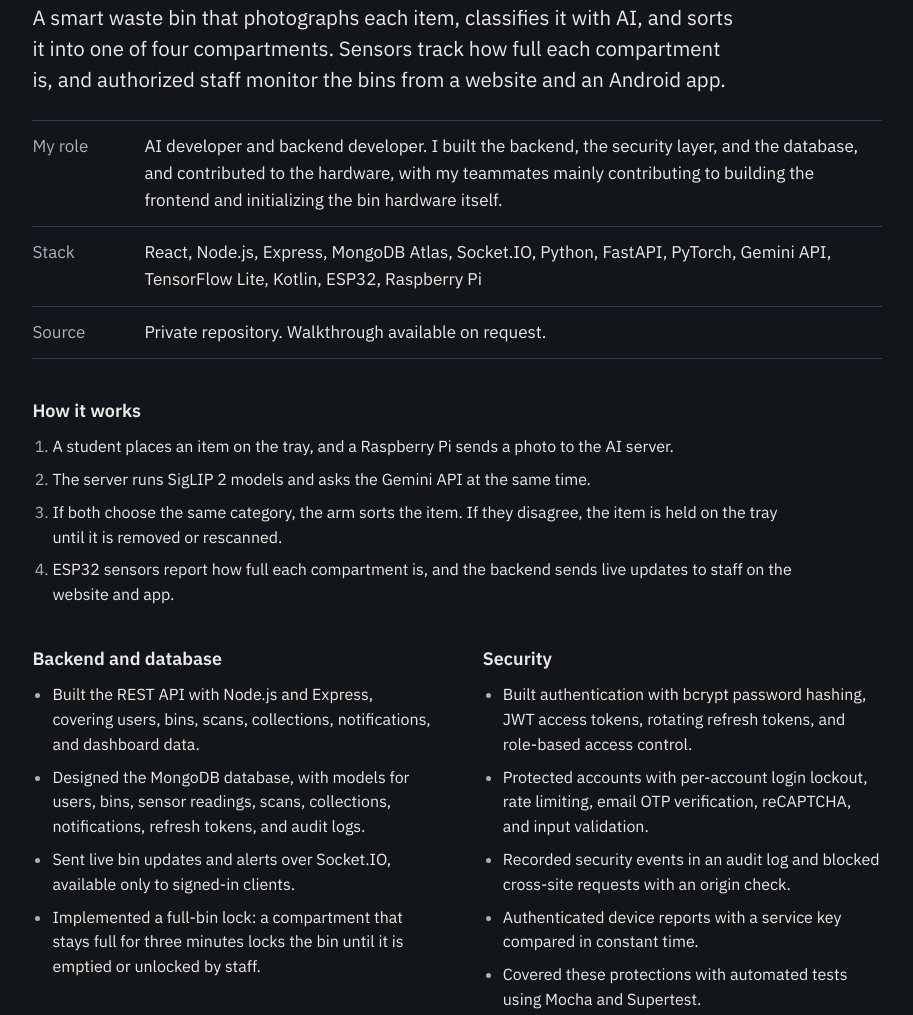
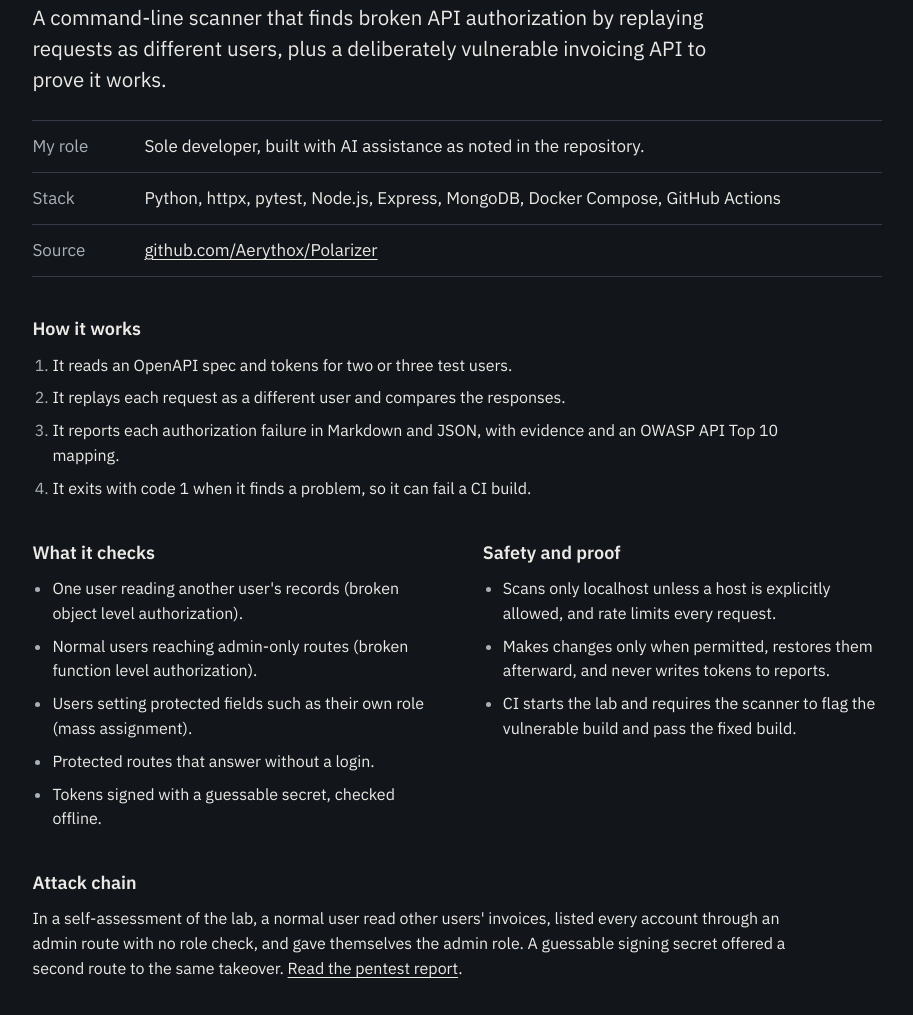
Before and after one commit to Aerythox/Aerythox.github.io, a plain HTML site: page index.html in a window 1280 px wide. Shown: the part 1191-2206 px from the top of the page, without its empty margins (350-1263 px from the left). Drawn offline with Linux system fonts and the light colour scheme.

Commit message:
Polarizer Project Added to Site

```diff
--- a/index.html
+++ b/index.html
@@ -99,7 +99,7 @@
                         <p class="trace-result"><code>200 OK</code><span>Records returned.</span></p>
                     </div>
 
-                    <p class="trace-note">Illustrative example. No data is sent to a server.</p>
+                    <p class="trace-note">Illustrative example. No data is sent to a server. <a href="#polarizer">Polarizer</a>, below, automates this check.</p>
                 </section>
             </div>
         </section>
@@ -107,7 +107,55 @@
         <section id="work" class="section page" aria-labelledby="work-title">
             <h2 id="work-title" class="section-title">Selected work</h2>
             <div class="section-body">
-                <article class="project project-featured">
+                <article id="polarizer" class="project project-featured">
+                    <h3 class="project-name">Polarizer</h3>
+                    <p class="project-meta">Open-source project, 2026</p>
+                    <p class="project-summary">A command-line scanner that finds broken API authorization by replaying requests as different users, plus a deliberately vulnerable invoicing API to prove it works.</p>
+                    <dl class="facts">
+                        <div><dt>My role</dt><dd>Sole developer, built with AI assistance as noted in the repository.</dd></div>
+                        <div><dt>Stack</dt><dd>Python, httpx, pytest, Node.js, Express, MongoDB, Docker Compose, GitHub Actions</dd></div>
+                        <div><dt>Source</dt><dd><a href="https://github.com/Aerythox/Polarizer" rel="noopener">github.com/Aerythox/Polarizer</a></dd></div>
+                    </dl>
+
+                    <div class="case-details">
+                        <div class="case-block case-block-wide">
+                            <h4>How it works</h4>
+                            <ol>
+                                <li>It reads an OpenAPI spec and tokens for two or three test users.</li>
+                                <li>It replays each request as a different user and compares the responses.</li>
+                                <li>It reports each authorization failure in Markdown and JSON, with evidence and an OWASP API Top 10 mapping.</li>
+                                <li>It exits with code 1 when it finds a problem, so it can fail a CI build.</li>
+                            </ol>
+                        </div>
+
+                        <div class="case-block">
+                            <h4>What it checks</h4>
+                            <ul>
+                                <li>One user reading another user's records (broken object level authorization).</li>
+                                <li>Normal users reaching admin-only routes (broken function level authorization).</li>
+                                <li>Users setting protected fields such as their own role (mass assignment).</li>
+                                <li>Protected routes that answer without a login.</li>
+                                <li>Tokens signed with a guessable secret, checked offline.</li>
+                            </ul>
+                        </div>
+
+                        <div class="case-block">
+                            <h4>Safety and proof</h4>
+                            <ul>
+                                <li>Scans only localhost unless a host is explicitly allowed, and rate limits every request.</li>
+                                <li>Makes changes only when permitted, restores them afterward, and never writes tokens to reports.</li>
+                                <li>CI starts the lab and requires the scanner to flag the vulnerable build and pass the fixed build.</li>
+                            </ul>
+                        </div>
+
+                        <div class="case-block case-block-wide">
+                            <h4>Attack chain</h4>
+                            <p class="case-text">In a self-assessment of the lab, a normal user read other users' invoices, listed every account through an admin route with no role check, and gave themselves the admin role. A guessable signing secret offered a second route to the same takeover. <a href="https://github.com/Aerythox/Polarizer/blob/main/docs/pentest-report.md" rel="noopener">Read the pentest report</a>.</p>
+                        </div>
+                    </div>
+                </article>
+
+                <article class="project project-featured project-next">
                     <h3 class="project-name">HabiTrash</h3>
                     <p class="project-meta">Capstone project, 2025 to 2026</p>
                     <p class="project-summary">A smart waste bin that photographs each item, classifies it with AI, and sorts it into one of four compartments. Sensors track how full each compartment is, and authorized staff monitor the bins from a website and an Android app.</p>
@@ -190,11 +238,11 @@
             <div class="section-body">
                 <dl class="facts facts-large">
                     <div><dt>Backend</dt><dd>Node.js, Express.js, REST APIs, Socket.IO, FastAPI, PHP</dd></div>
-                    <div><dt>Security</dt><dd>JWT authentication, role-based access control, rate limiting, input validation, audit logging, Kali Linux, basic networking, Cisco Packet Tracer</dd></div>
+                    <div><dt>Security</dt><dd>OWASP API Security Top 10, authorization testing, JWT authentication, role-based access control, rate limiting, input validation, audit logging, Kali Linux, basic networking, Cisco Packet Tracer</dd></div>
                     <div><dt>Data and AI</dt><dd>MongoDB, Mongoose, MySQL, phpMyAdmin, PyTorch, TensorFlow Lite, Gemini API</dd></div>
                     <div><dt>Languages</dt><dd>JavaScript, Python, Java, Kotlin</dd></div>
-                    <div><dt>Testing</dt><dd>Mocha, Supertest</dd></div>
-                    <div><dt>Other tools</dt><dd>React, HTML, CSS, ESP32, Raspberry Pi, Linux, Android Studio, IntelliJ, Visual Studio Code</dd></div>
+                    <div><dt>Testing</dt><dd>pytest, Mocha, Supertest</dd></div>
+                    <div><dt>Other tools</dt><dd>Docker Compose, GitHub Actions, React, HTML, CSS, ESP32, Raspberry Pi, Linux, Android Studio, IntelliJ, Visual Studio Code</dd></div>
                 </dl>
             </div>
         </section>
--- a/style.css
+++ b/style.css
@@ -553,6 +553,25 @@ code {
     grid-column: 1 / -1;
 }
 
+.case-text {
+    max-width: 48rem;
+    margin-top: 0.75rem;
+    font-size: 1rem;
+    line-height: 1.55;
+}
+
+.project-next {
+    margin-top: clamp(3.5rem, 6vw, 5.5rem);
+    padding-top: clamp(3rem, 5vw, 4.5rem);
+    border-top: 1px solid var(--rule);
+}
+
+.trace-note a,
+.case-text a,
+.facts a {
+    text-underline-offset: 0.2em;
+}
+
 .case-block h4 {
     font-size: 1.125rem;
     font-weight: 600;
```
Also changed, not shown: 1 other file.
